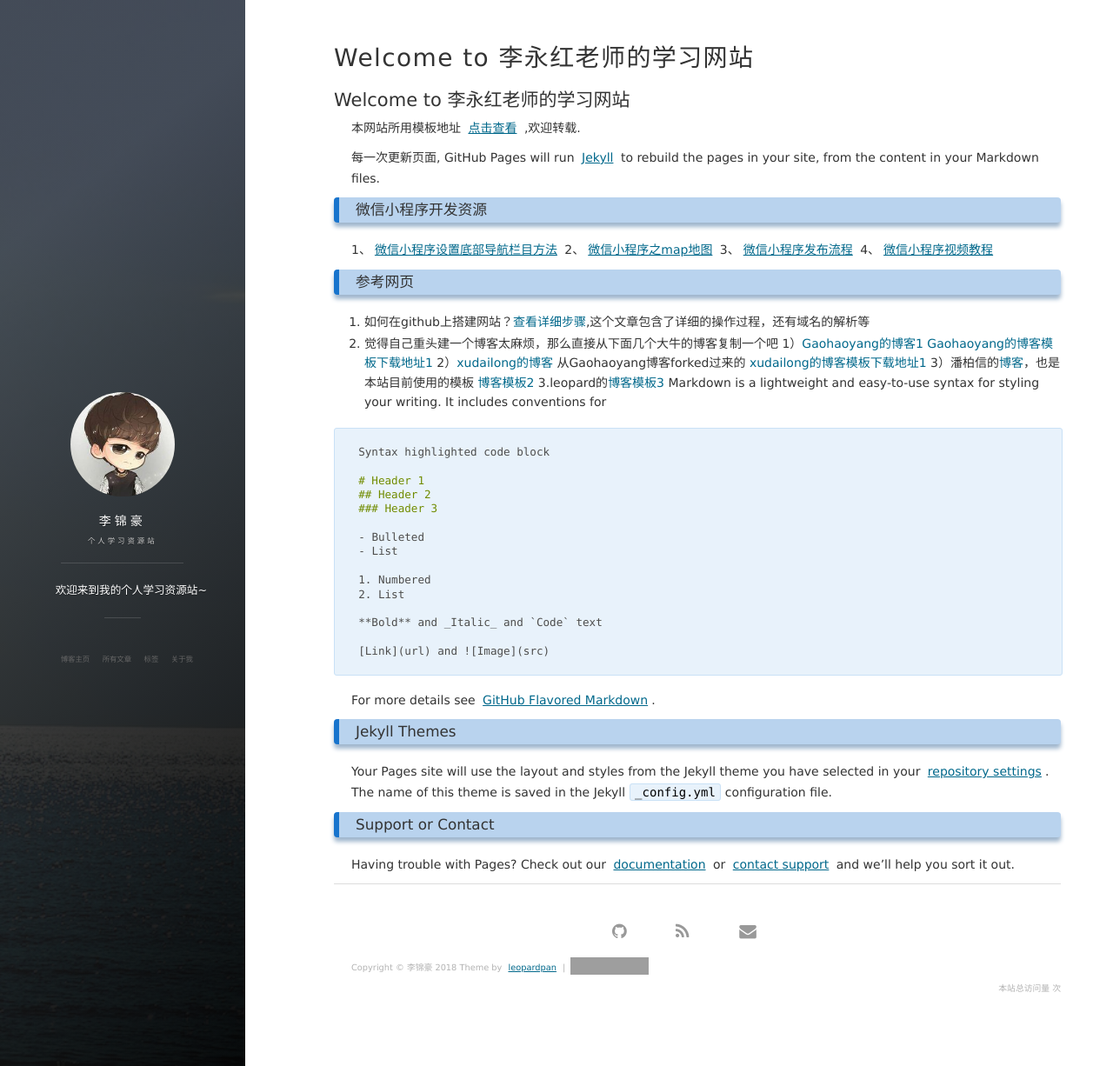
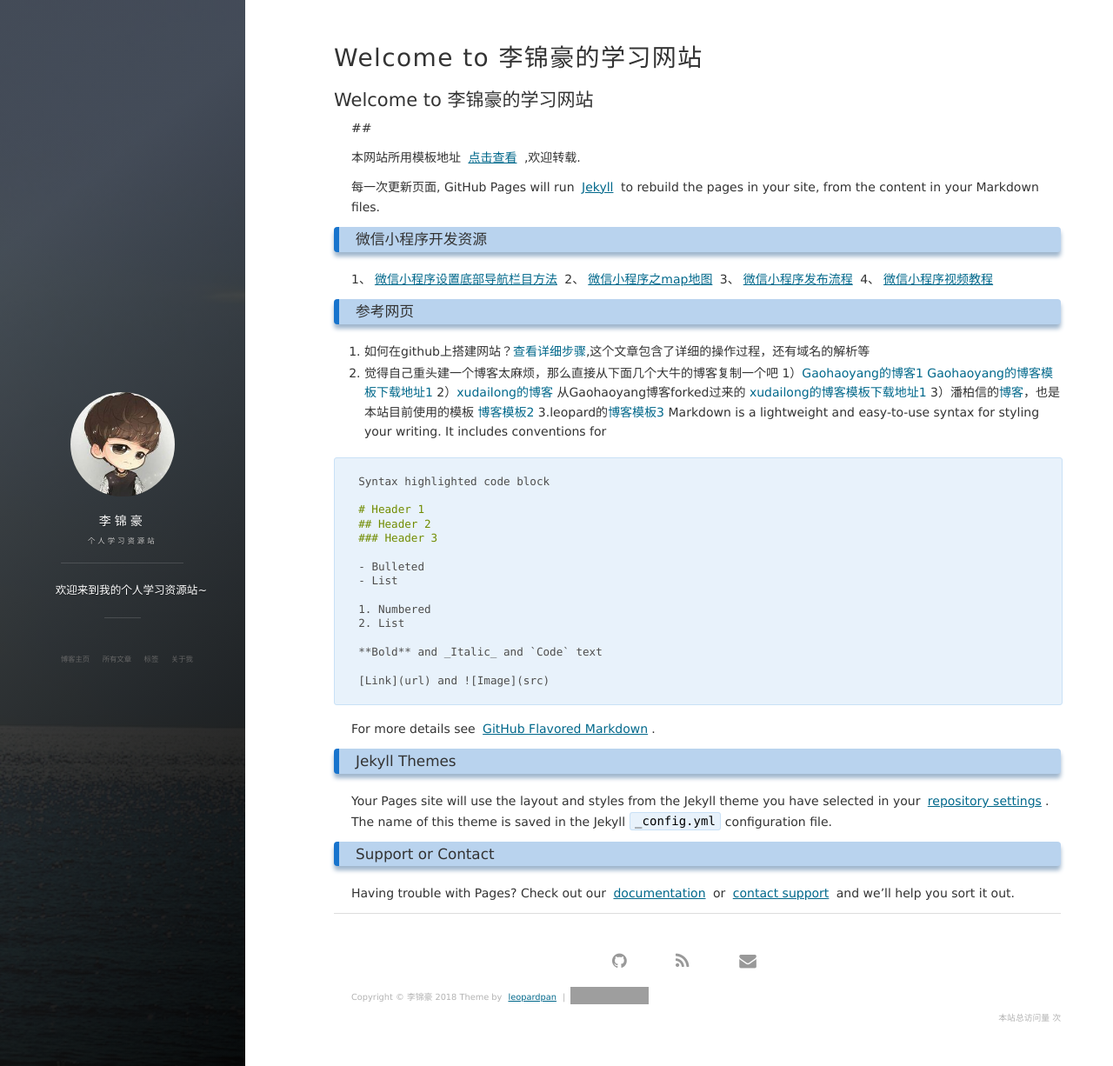
Before and after one commit to cuteftp/haihun.github.io, a Jekyll site: the page built from index.md, in a window 1280 px wide and 1226 px high. Shown: the whole window at 87% size. Built offline with Jekyll 4.4.1, drawn with Linux system fonts in a browser that asks for light colours; nearby versions of some CDN libraries; our own code applies the rules of GitHub Pages for plain Markdown files; the list of posts is cut into pages by our own code; comment, search, counter and statistics services are not loaded; grey boxes are pictures that could not be loaded.

Commit message:
Update index.md

```diff
--- a/index.md
+++ b/index.md
@@ -1,4 +1,5 @@
-## Welcome to 李永红老师的学习网站
+## Welcome to 李锦豪的学习网站
+##
 
 本网站所用模板地址 [点击查看](https://github.com/cuteftp/cuteftp.github.io/){:target="_blank"} ,欢迎转载.
 
```
